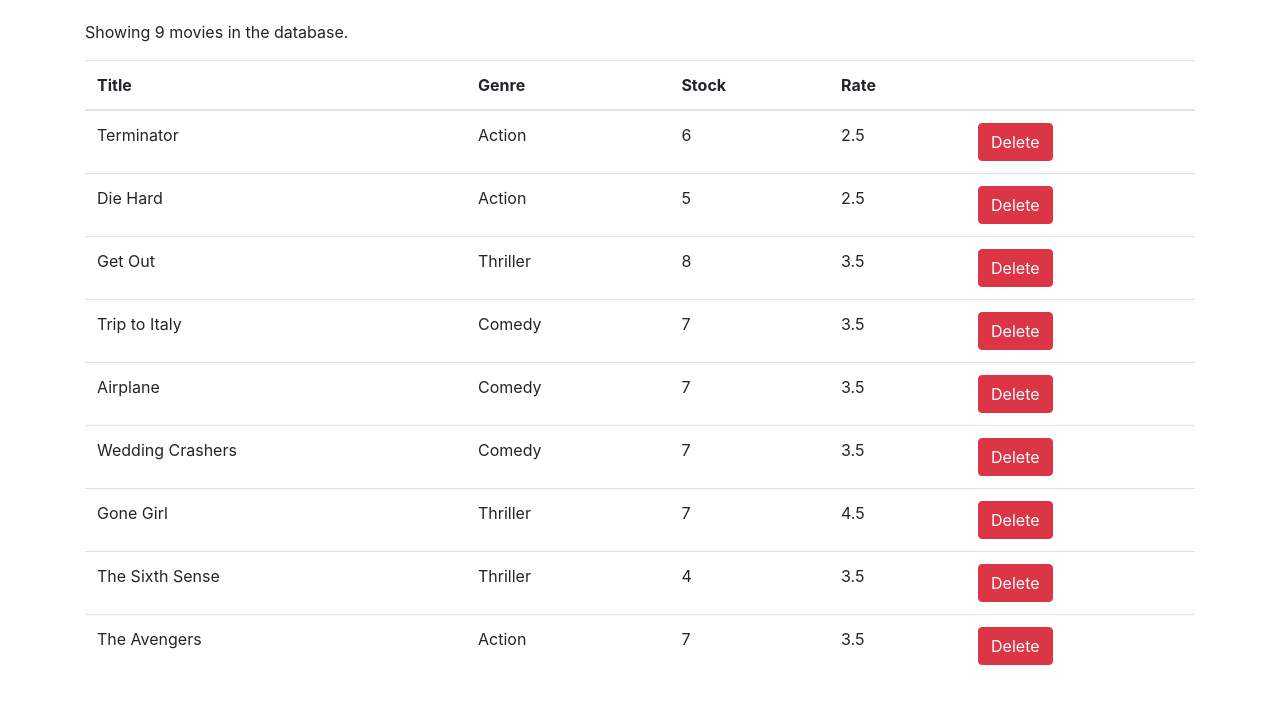
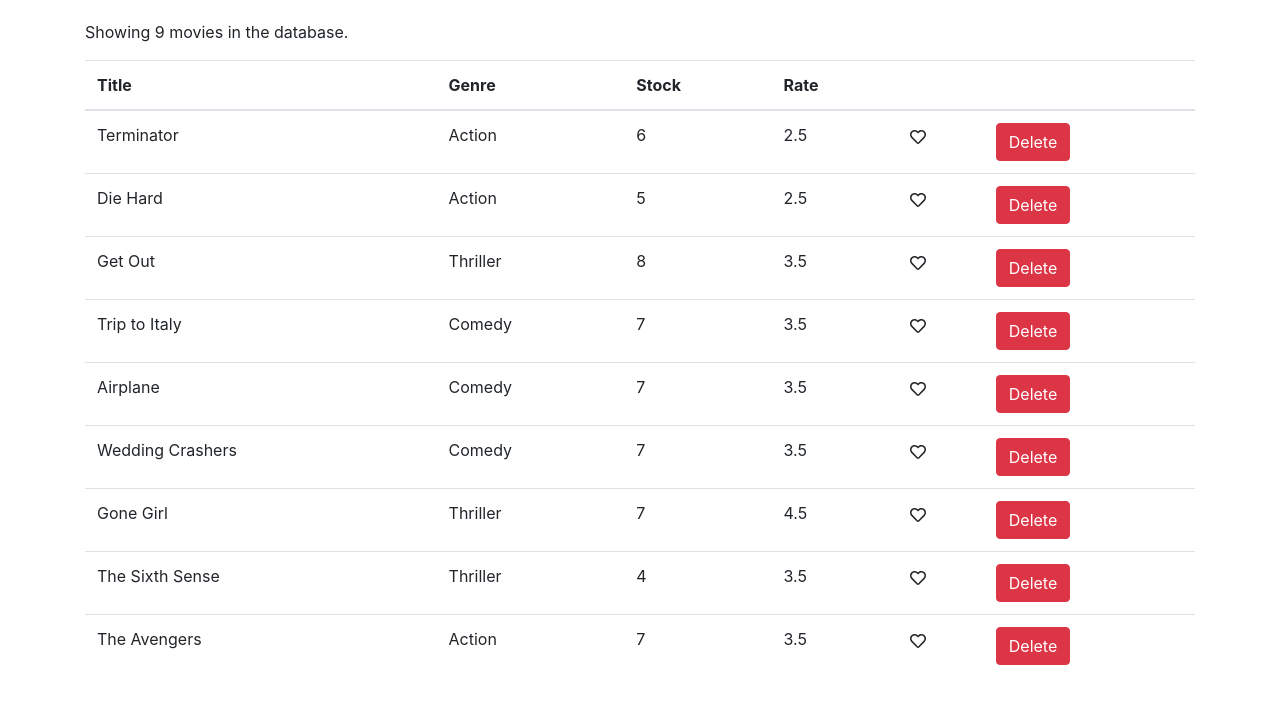
Before and after one commit to dolphius21/Vidly, a React (Create React App) app: page / in a window 1280 px wide. Shown: the top 704 px of the page. Built offline with nearby package versions, Linux system fonts and the light colour scheme.

Commit message:
done with like component

```diff
--- /dev/null
+++ b/src/components/common/like.js
@@ -0,0 +1,24 @@
+import React, { Component } from 'react';
+import { FaHeart, FaRegHeart } from 'react-icons/fa';
+
+// const Like = ({ props }) => {
+//   return !props.isLiked ? (
+//     <FaHeart onClick={!props.onLike} style={{ cursor: 'pointer' }} />
+//   ) : (
+//     <FaRegHeart onClick={!props.onLike} style={{ cursor: 'pointer' }} />
+//   );
+// };
+
+// export default Like;
+
+class Like extends Component {
+  render() {
+    return this.props.isliked ? (
+      <FaHeart onClick={this.props.onLike} style={{ cursor: 'pointer' }} />
+    ) : (
+      <FaRegHeart onClick={this.props.onLike} style={{ cursor: 'pointer' }} />
+    );
+  }
+}
+
+export default Like;
--- a/src/components/movies.js
+++ b/src/components/movies.js
@@ -1,7 +1,8 @@
 import React, { Component } from 'react';
 import Table from 'react-bootstrap/Table';
 import Button from 'react-bootstrap/Button';
-import { deleteMovie, getMovies } from '../services/fakeMovieService';
+import { getMovies } from '../services/fakeMovieService';
+import Like from './common/like';
 
 class Movies extends Component {
   state = {
@@ -12,6 +13,15 @@ class Movies extends Component {
     const movies = this.state.movies.filter((m) => m._id !== movie._id);
     this.setState({ movies });
   };
+
+  handleLike = (movie) => {
+    const movies = [...this.state.movies];
+    const index = movies.indexOf(movie);
+    movies[index] = { ...movies[index] };
+    movies[index].liked = !movies[index].liked;
+    this.setState({ movies });
+  };
+
   render() {
     const { length: count } = this.state.movies;
     if (count === 0) return <p>There are no movies in the database.</p>;
@@ -25,7 +35,8 @@ class Movies extends Component {
               <th>Genre</th>
               <th>Stock</th>
               <th>Rate</th>
-              <th></th>
+              <th />
+              <th />
             </tr>
           </thead>
           <tbody>
@@ -35,6 +46,12 @@ class Movies extends Component {
                 <td>{movie.genre.name}</td>
                 <td>{movie.numberInStock}</td>
                 <td>{movie.dailyRentalRate}</td>
+                <td>
+                  <Like
+                    isLiked={movie.liked}
+                    onLike={() => this.handleLike(movie)}
+                  />
+                </td>
                 <td>
                   <Button
                     variant="danger"
```
